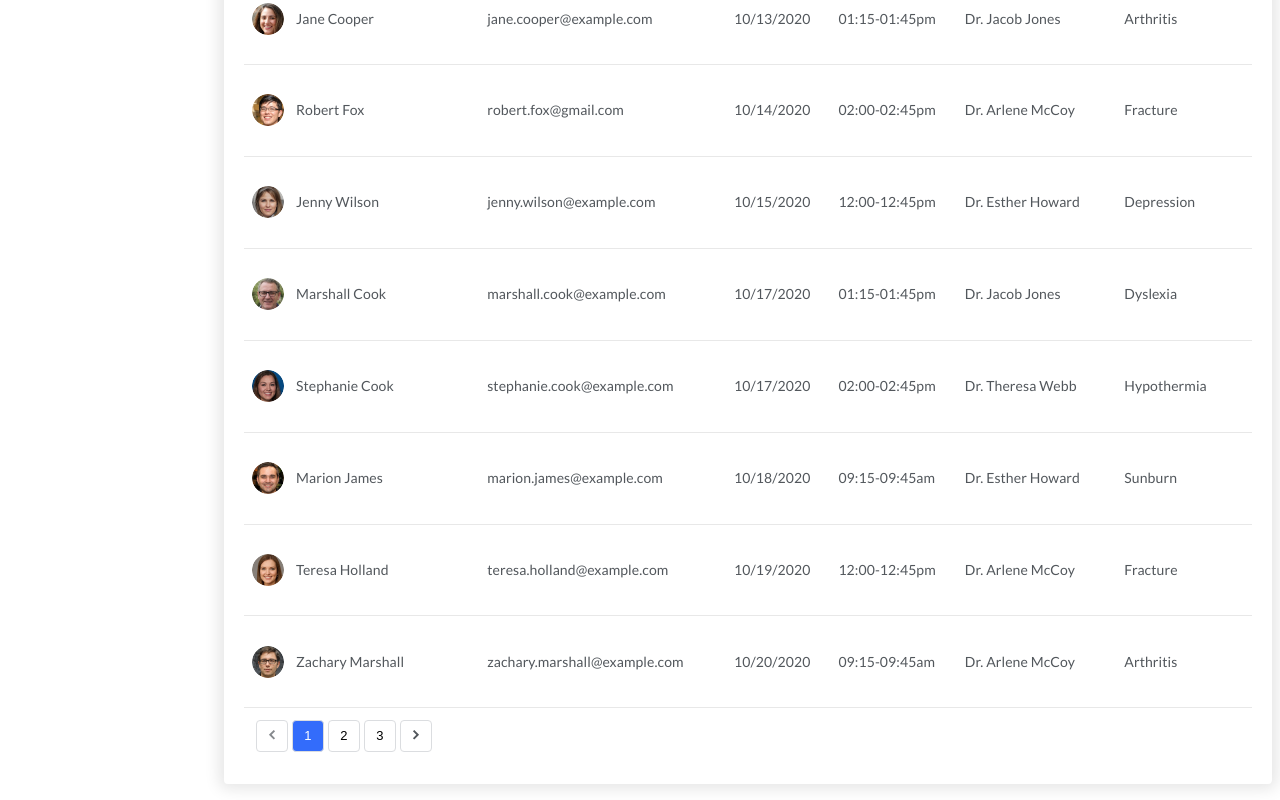
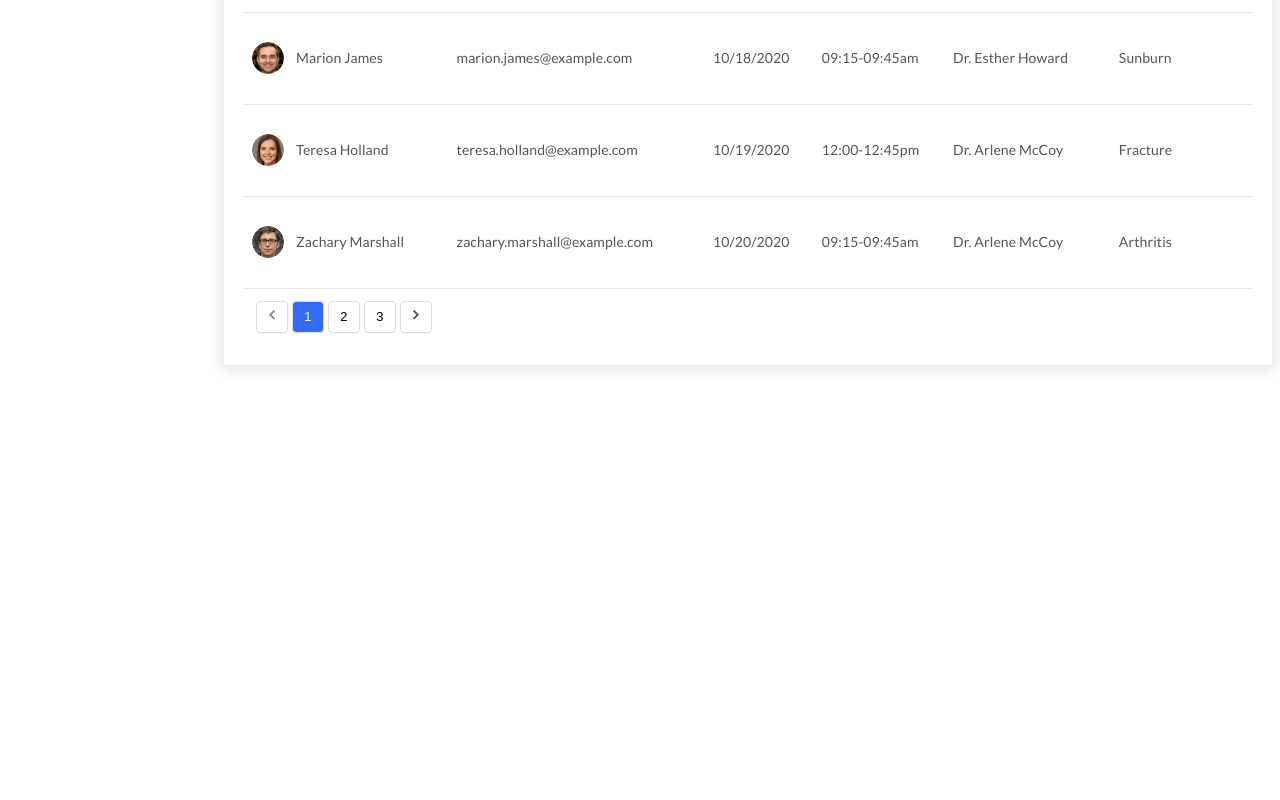
Before and after one commit to LucasFMachado/healthcare-dashboard, a Next.js app: page /dashboard in a window 1280 px wide. Shown: the part 1989-2789 px from the top of the page. After the commit the page ends 2370 px from the top, so only its background shows below. Built offline with nearby package versions, Linux system fonts and the light colour scheme.

Commit message:
Fix props and add breakpoint variables

```diff
--- a/src/components/contents/DashboardContent.tsx
+++ b/src/components/contents/DashboardContent.tsx
@@ -9,7 +9,7 @@ import {
   MedicalOperationIcon,
 } from '@/assets/icons'
 import { H6, Subtitle2 } from '@/styles/components'
-import { colors, shadows } from '@/styles/variables'
+import { breakpoints, colors, shadows } from '@/styles/variables'
 
 import { MonthAmountChart } from '../charts/MonthAmountChart'
 import { PatientsChart } from '../charts/PatientsChart'
@@ -68,10 +68,11 @@ const ChartContainer = styled.div`
   border-radius: 4px;
   box-shadow: ${shadows.cards};
   padding: 20px;
+  display: grid;
   grid-template-columns: 1fr;
   gap: 24px;
 
-  @media (min-width: 1024px) {
+  @media (min-width: ${breakpoints.laptop}) {
     grid-template-columns: 1fr 1fr;
     gap: 32px;
   }
@@ -90,11 +91,11 @@ const Summary = styled.div`
   place-items: center;
   gap: 10px;
 
-  @media (min-width: 800px) {
+  @media (min-width: ${breakpoints.tablet}) {
     grid-template-columns: repeat(2, 1fr);
   }
 
-  @media (min-width: 1024px) {
+  @media (min-width: ${breakpoints.laptop}) {
     grid-template-columns: repeat(4, 1fr);
   }
 `
@@ -110,7 +111,7 @@ const SummaryItem = styled.div`
   gap: 24px;
   width: 100%;
 
-  @media (min-width: 1024px) {
+  @media (min-width: ${breakpoints.laptop}) {
     gap: 12px;
     padding: 10px;
   }
--- a/src/components/tables/AppointmentsTable.tsx
+++ b/src/components/tables/AppointmentsTable.tsx
@@ -4,7 +4,7 @@ import { styled } from 'styled-components'
 
 import { NextPageIcon, PreviousPageIcon } from '@/assets/icons'
 import { Body2, H5, Small1, Subtitle2 } from '@/styles/components'
-import { colors, shadows } from '@/styles/variables'
+import { breakpoints, colors, shadows } from '@/styles/variables'
 
 const usersData = [
   {
@@ -163,11 +163,12 @@ export function AppointmentsTable() {
             </tr>
           ))}
         </tbody>
+      </Table>
       <Pagination>
         <PaginationItem disabled>
           <PreviousPageIcon color={colors.grey.dark} size={16} />
         </PaginationItem>
-          <PaginationItem active>
+        <PaginationItem status="active">
           <Small1>1</Small1>
         </PaginationItem>
         <PaginationItem>
@@ -180,7 +181,6 @@ export function AppointmentsTable() {
           <NextPageIcon color={colors.grey.dark} size={16} />
         </PaginationItem>
       </Pagination>
-      </Table>
     </TableContainer>
   )
 }
@@ -234,7 +234,7 @@ export const Table = styled.table`
     display: none;
   }
 
-  @media (min-width: 1024px) {
+  @media (min-width: ${breakpoints.laptop}) {
     padding: 12px;
 
     .optional_column {
@@ -243,7 +243,7 @@ export const Table = styled.table`
   }
 `
 
-const Pagination = styled.tfoot`
+const Pagination = styled.div`
   display: flex;
   align-items: center;
   justify-content: flex-start;
@@ -251,12 +251,12 @@ const Pagination = styled.tfoot`
   padding: 12px;
 `
 
-const PaginationItem = styled.button<{ active?: boolean }>`
+const PaginationItem = styled.button<{ status?: string }>`
   height: 32px;
   width: 32px;
   border: 1px solid ${colors.grey.lightest};
   border-radius: 4px;
   background-color: ${props =>
-    props.active ? colors.primary.main : 'initial'};
-  color: ${props => (props.active ? colors.white : 'initial')};
+    props.status === 'active' ? colors.primary.main : 'initial'};
+  color: ${props => (props.status === 'active' ? colors.white : 'initial')};
 `
--- a/src/lib/registry.tsx
+++ b/src/lib/registry.tsx
@@ -1,5 +1,6 @@
 'use client'
 
+import isPropValid from '@emotion/is-prop-valid'
 import { useServerInsertedHTML } from 'next/navigation'
 import { ReactNode, useState } from 'react'
 import { ServerStyleSheet, StyleSheetManager } from 'styled-components'
@@ -24,7 +25,10 @@ export function StyledComponentsRegistry({
   }
 
   return (
-    <StyleSheetManager sheet={styledComponentsStyleSheet.instance}>
+    <StyleSheetManager
+      sheet={styledComponentsStyleSheet.instance}
+      shouldForwardProp={isPropValid}
+    >
       {children as ReactNode}
       <GlobalStyle />
     </StyleSheetManager>
--- a/src/styles/variables.ts
+++ b/src/styles/variables.ts
@@ -38,6 +38,13 @@ export const colors = {
   },
 }
 
+export const breakpoints = {
+  phone: '600px',
+  tablet: '768px',
+  laptop: '1024px',
+  desktop: '1280px',
+}
+
 export const shadows = {
   layout: 'rgba(100, 100, 111, 0.2) 0px 0px 8px 0px;',
   cards: 'rgba(0, 0, 0, 0.1) 0px 0px 15px 5px',
```
Lines whose indentation alone changed are shown as unchanged.
